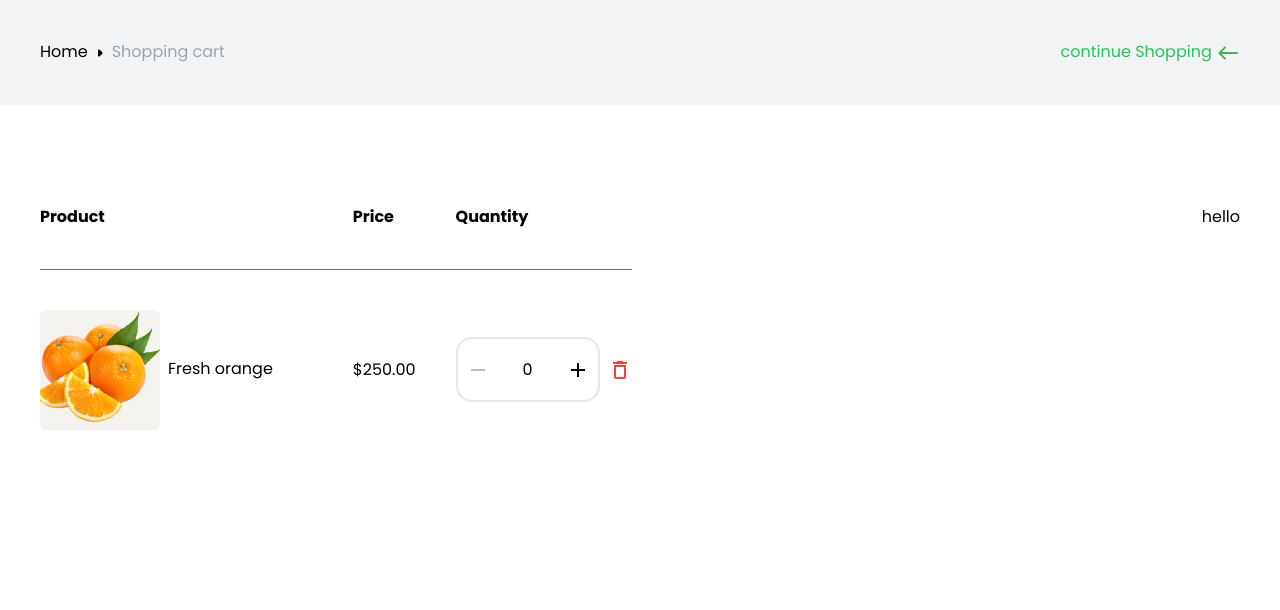
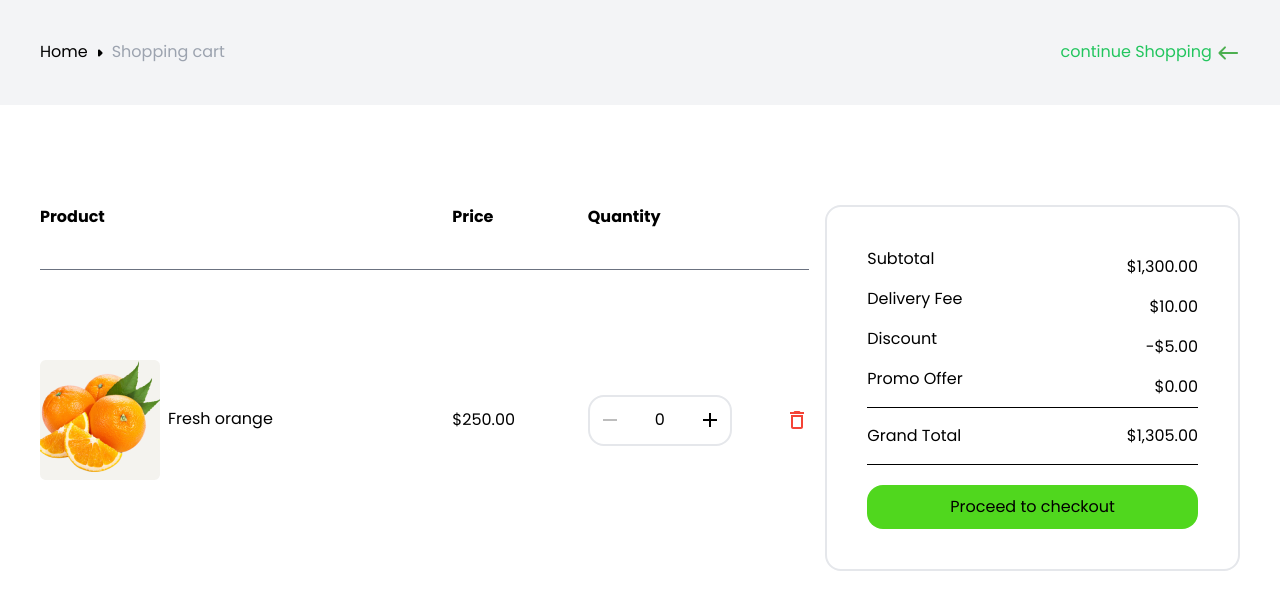
Before and after one commit to BayaSel/BayaSel, a React (Vite) app: page / in a window 1280 px wide. Shown: the top 610 px of the page. Built offline with nearby package versions, Linux system fonts and the light colour scheme.

Commit message:
Cart page configurations

```diff
--- a/src/components/Cart.jsx
+++ b/src/components/Cart.jsx
@@ -1,63 +1,24 @@
-import orangeImg from '../assets/cart/orange.png'
-import CartHeader from './CartHeader'
-import RemoveIcon from '@mui/icons-material/Remove';
-import AddIcon from '@mui/icons-material/Add';
-import { red } from '@mui/material/colors';
-
-import DeleteOutlineIcon from '@mui/icons-material/DeleteOutline';
-import './Styles/cart.css'
-import { useState } from 'react';
-
+import CartHeader from "./CartHeader";
+import CartProduct from "./CartProduct";
+import "./Styles/cart.css";
+import { useState } from "react";
 function Footer() {
-  const [count, setCount] = useState(0)
+  const [deleteItem, setDeleteItem] = useState(false);
+  function itemRemove() {
+    setDeleteItem(true);
+  }
   return (
-    <div>
+    <>
       <CartHeader />
-      <div className='px-10 py-5 my-20 bg-white-200 flex justify-between'>
-        <div>
-          <table className='text-left '>
-            <thead className='border-b-[1px] border-gray-500'>
-              <tr>
-                <th className='pb-10'>Product</th>
-                <th className='pb-10'>Price</th>
-                <th className='pb-10'>Quantity</th>
-              </tr>
-            </thead>
-            <tbody>
-              <tr>
-                <td className='py-10 pr-20'>
-                  <img src={orangeImg} alt="orange" className='inline-block mr-2' />
-                  Fresh orange
-                </td>
-                <td className='pr-10'>$250.00</td>
-                <td  className=''>
-                  <div className='flex justify-between'>
-                    <div className='flex justify-between items-center px-2 mr-2  border-2 rounded-[1rem] w-[9rem]'>
-                      <button onClick={() => {
-                        setCount(c => c === 0 ? 0 : c - 1)
-                      }}><RemoveIcon color={`${count === 0 && "disabled"}`} /></button>
-                      <p className='inline-block px-4'>{count}</p>
-                      <button onClick={() => {
-                        setCount(c => c + 1)
-                      }}><AddIcon /></button>
-                    </div>
-                    <button className='my-5'>
-                      <DeleteOutlineIcon sx={{ color: red[500] }} />
-                    </button>
-                  </div>
-
-                </td>
-              </tr>
-            </tbody>
-          </table>
-        </div>
-
-        <div>
-          hello
-        </div>
-      </div>
-    </div>
-  )
+      {deleteItem ? (
+        <p style={{ height: "50svh", display: "grid", placeContent: "center" }}>
+          All product clear
+        </p>
+      ) : (
+        <CartProduct itemRemoved={itemRemove} />
+      )}
+    </>
+  );
 }
 
-export default Footer
+export default Footer;
--- /dev/null
+++ b/src/components/CartProduct.jsx
@@ -0,0 +1,99 @@
+import orangeImg from "../assets/cart/orange.png";
+import RemoveIcon from "@mui/icons-material/Remove";
+import AddIcon from "@mui/icons-material/Add";
+import DeleteOutlineIcon from "@mui/icons-material/DeleteOutline";
+import { red } from "@mui/material/colors";
+import { useState } from "react";
+
+function CartProduct(props) {
+  const [count, setCount] = useState(0);
+  return (
+    <>
+      <div className="flex flex-col lg:flex-row gap-4 justify-between w-[100%] px-10 py-5 my-20 bg-white-200 ">
+        <table className="w-[100%] text-left">
+          <thead className="border-b-[1px] border-gray-500">
+            <tr>
+              <th className="pb-10">Product</th>
+              <th className="pb-10">Price</th>
+              <th className="pb-10">Quantity</th>
+            </tr>
+          </thead>
+          <tbody>
+            <tr>
+              <td className="py-10 pr-20">
+                <img
+                  src={orangeImg}
+                  alt="orange"
+                  className="inline-block mr-2"
+                />
+                Fresh orange
+              </td>
+              <td className="pr-10">$250.00</td>
+              <td>
+                <div className="flex justify-between items-center">
+                  <div className="flex justify-between py-[0.7rem] px-2 border-2 rounded-[1rem] w-[9rem]">
+                    <button
+                      onClick={() => {
+                        setCount((c) => (c === 0 ? 0 : c - 1));
+                      }}
+                    >
+                      <RemoveIcon color={`${count === 0 && "disabled"}`} />
+                    </button>
+                    <p className="inline-block px-4">{count}</p>
+                    <button
+                      onClick={() => {
+                        setCount((c) => c + 1);
+                      }}
+                    >
+                      <AddIcon />
+                    </button>
+                  </div>
+                  <button
+                    onClick={() => {
+                      // eslint-disable-next-line react/prop-types
+                      props.itemRemoved();
+                    }}
+                  >
+                    <DeleteOutlineIcon sx={{ color: red[500] }} />
+                  </button>
+                </div>
+              </td>
+            </tr>
+          </tbody>
+        </table>
+
+        <div className="w-[100%] lg:w-[50%] self-center border-[2px] py-10 px-10 rounded-[1rem]">
+          <table className="w-[100%]">
+            <tbody>
+              <tr>
+                <td className="pb-4">Subtotal</td>
+                <td className="text-right">$1,300.00</td>
+              </tr>
+              <tr>
+                <td className="pb-4">Delivery Fee</td>
+                <td className="text-right">$10.00</td>
+              </tr>
+              <tr>
+                <td className="pb-4">Discount</td>
+                <td className="text-right">-$5.00</td>
+              </tr>
+              <tr>
+                <td className="pb-4">Promo Offer</td>
+                <td className="text-right">$0.00</td>
+              </tr>
+              <tr className="border-y-[1px] border-black">
+                <td className="py-4">Grand Total</td>
+                <td className="text-right">$1,305.00</td>
+              </tr>
+            </tbody>
+          </table>
+          <button className="w-[100%] mt-5 bg-[#50d71e] py-[10px] px-[0.4rem] rounded-[1rem]">
+            Proceed to checkout
+          </button>
+        </div>
+      </div>
+    </>
+  );
+}
+
+export default CartProduct;
```
